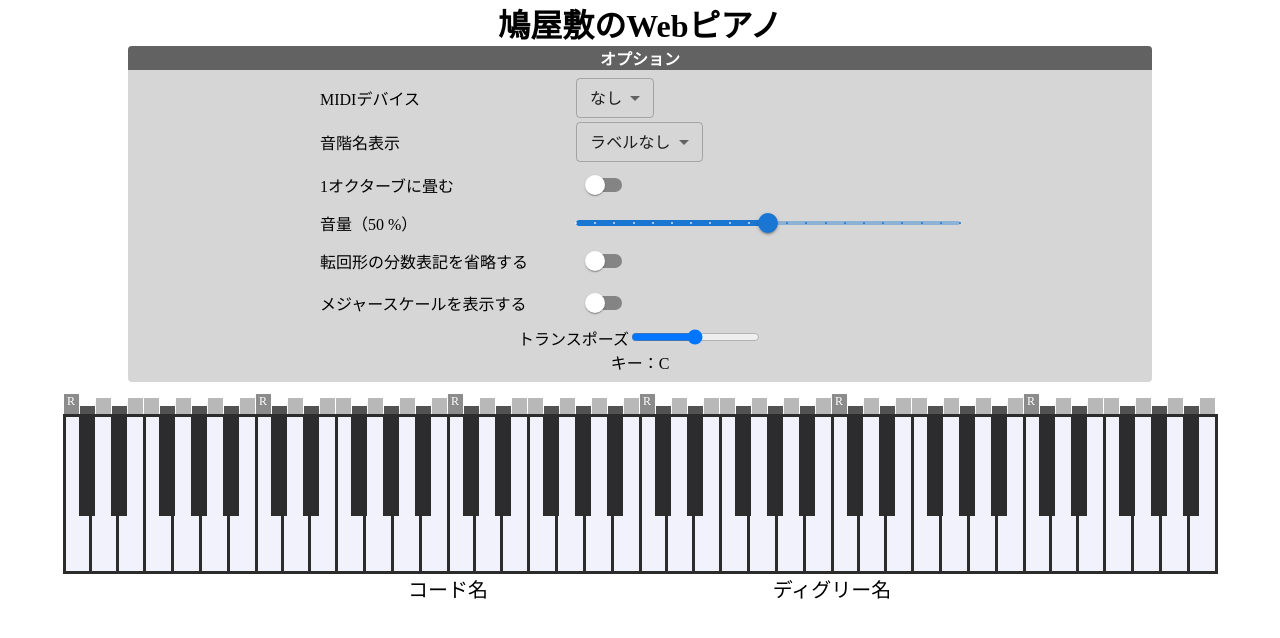
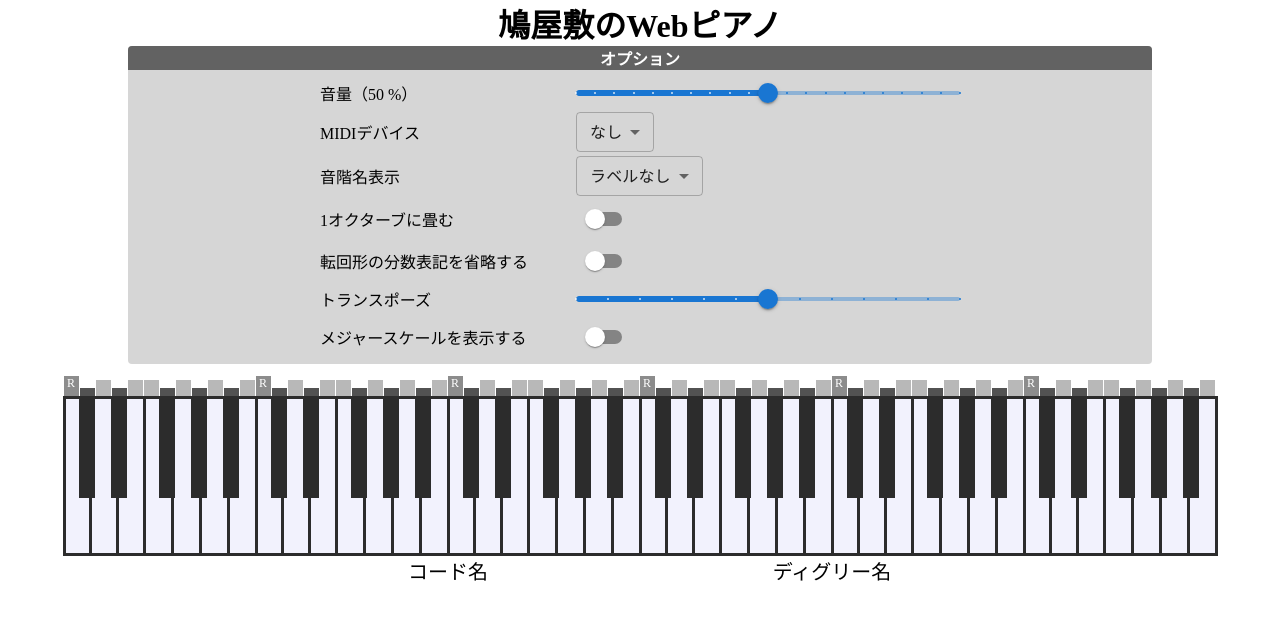
Before and after one commit to PigeonsHouse/midi-music-classroom, a React (Vite) app: page / in a window 1280 px wide. Both pictures are taken after a click on the heading "オプション". Shown: the top 638 px of the page. Built offline with nearby package versions, Linux system fonts and the light colour scheme.

Commit message:
update: トランスポーズのUIアップデート

```diff
--- a/src/apps/App.tsx
+++ b/src/apps/App.tsx
@@ -63,6 +63,7 @@ export const App = () => {
       <OptionContainer open={isOpenOption}>
         <OptionTitle onClick={toggleOption}>オプション</OptionTitle>
         <OptionItemContainer>
+          <VolumeSlider volume={volume} setVolume={setVolume} />
           <MIDIDeviceSelector devices={devices} selectDevice={selectDevice} />
           <KeyLabelSelector
             keyLabelType={keyLabelType}
@@ -72,10 +73,13 @@ export const App = () => {
             isSingleOctave={isSingleOctave}
             setIsSingleOctave={setIsSingleOctave}
           />
-          <VolumeSlider volume={volume} setVolume={setVolume} />
           <HideInversion
             isHideInversion={isHideInversion}
             setIsHideInversion={setIsHideInversion}
+          />
+          <TransposeSlider
+            transposeScale={transposeScale}
+            setTransposeScale={setTransposeScale}
           />
           <ScaleDisplay
             isScaleDisplay={isScaleDisplay}
@@ -83,10 +87,6 @@ export const App = () => {
             scale={scale}
             setScale={setScale}
             disabled={transposeScale !== 0}
-          />
-          <TransposeSlider
-            transposeScale={transposeScale}
-            setTransposeScale={setTransposeScale}
           />
         </OptionItemContainer>
       </OptionContainer>
--- a/src/components/OptionCommon/styled.ts
+++ b/src/components/OptionCommon/styled.ts
@@ -14,5 +14,7 @@ export const Label = styled.div`
 export const SelectorContainer = styled.div`
   width: 60%;
   display: flex;
+  flex-direction: column;
   justify-content: flex-start;
+  align-items: flex-start;
 `;
--- a/src/components/TransposeSlider/TransposeSlider.tsx
+++ b/src/components/TransposeSlider/TransposeSlider.tsx
@@ -1,5 +1,8 @@
-import { useCallback } from "react";
+import { useCallback, useMemo } from "react";
+import Slider from "@mui/material/Slider";
 import { keyLabel } from "../../definitions/keyLabel";
+import { Container, Label, SelectorContainer } from "../OptionCommon";
+import { Annotation } from "./styled";
 
 type TransposeSliderProps = {
   transposeScale: number;
@@ -10,33 +13,37 @@ export const TransposeSlider: React.FC<TransposeSliderProps> = ({
   transposeScale,
   setTransposeScale,
 }) => {
+  const keyName = useMemo(() => {
+    return keyLabel.american[(12 + transposeScale) % 12];
+  }, [transposeScale]);
   const onSlideTranspose = useCallback(
-    (ev: React.ChangeEvent) => {
-      const volume = Number((ev.target as HTMLInputElement).value);
-      setTransposeScale(volume);
+    (_: Event, newValue: number | number[]) => {
+      if (Array.isArray(newValue)) {
+        return;
+      }
+      setTransposeScale(newValue);
     },
     [setTransposeScale],
   );
 
   return (
-    <div>
-      <label>トランスポーズ</label>
-      <input
-        type="range"
-        value={transposeScale}
-        onChange={onSlideTranspose}
-        min="-6"
-        max="6"
-        step="1"
-      />
-      <div>
-        <label>キー：{keyLabel.american[(12 + transposeScale) % 12]}</label>
-      </div>
-      {transposeScale !== 0 && (
-        <div>
-          <small>※下のキーボードの光る位置もトランスポーズします。</small>
-        </div>
-      )}
-    </div>
+    <Container>
+      <Label>トランスポーズ{transposeScale !== 0 && `（${keyName}）`}</Label>
+      <SelectorContainer>
+        <Slider
+          step={1}
+          marks
+          min={-6}
+          max={6}
+          value={transposeScale}
+          onChange={onSlideTranspose}
+        />
+        {transposeScale !== 0 && (
+          <Annotation>
+            ※下のキーボードの光る位置もトランスポーズします。
+          </Annotation>
+        )}
+      </SelectorContainer>
+    </Container>
   );
 };
--- /dev/null
+++ b/src/components/TransposeSlider/styled.ts
@@ -0,0 +1,5 @@
+import styled from "@emotion/styled";
+
+export const Annotation = styled.div`
+  font-size: 12px;
+`;
```
